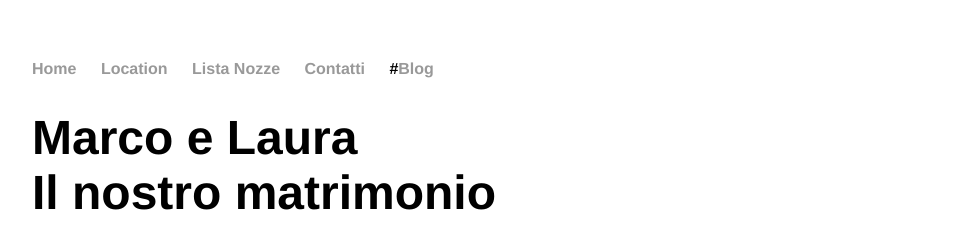
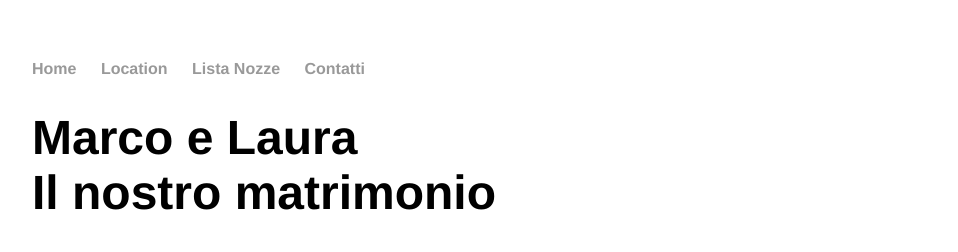
Before and after one commit to marcoelaura/marcoelaura.github.io, a Jekyll site: the page built from index.html, in a window 1280 px wide. Shown: the top 252 px of the page, without its empty margins (160-1118 px from the left). Built offline with Jekyll 4.4.1, drawn with Linux system fonts in a browser that asks for light colours.

Commit message:
Update default.html

```diff
--- a/_layouts/default.html
+++ b/_layouts/default.html
@@ -12,7 +12,6 @@
 	        		<li><a href="/Location">Location</a></li>
 				<li><a href="/ListaNozze">Lista Nozze</a></li>
 				<li><a href="/Contatti">Contatti</a></li>
-	        		#<li><a href="/blog">Blog</a></li>
 	    		</ul>
 			</nav>
 			<div class="container">
```
